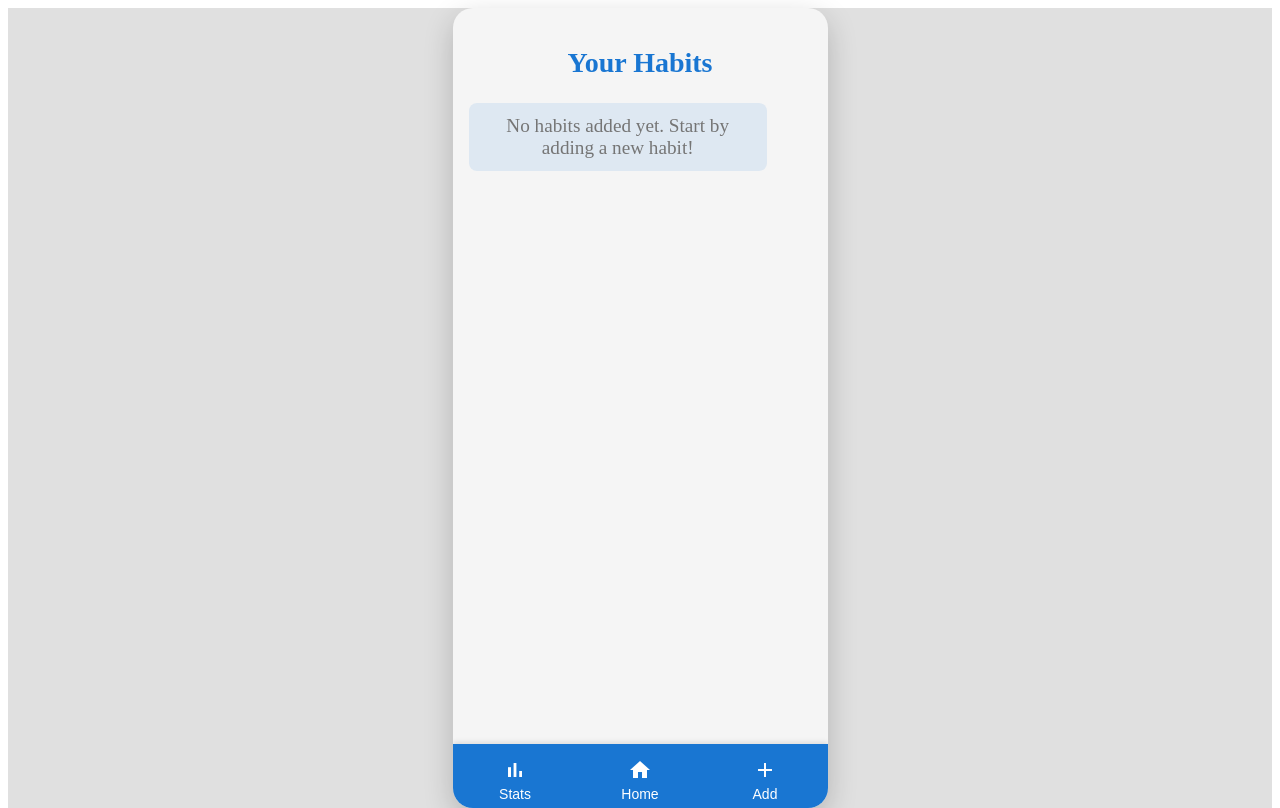
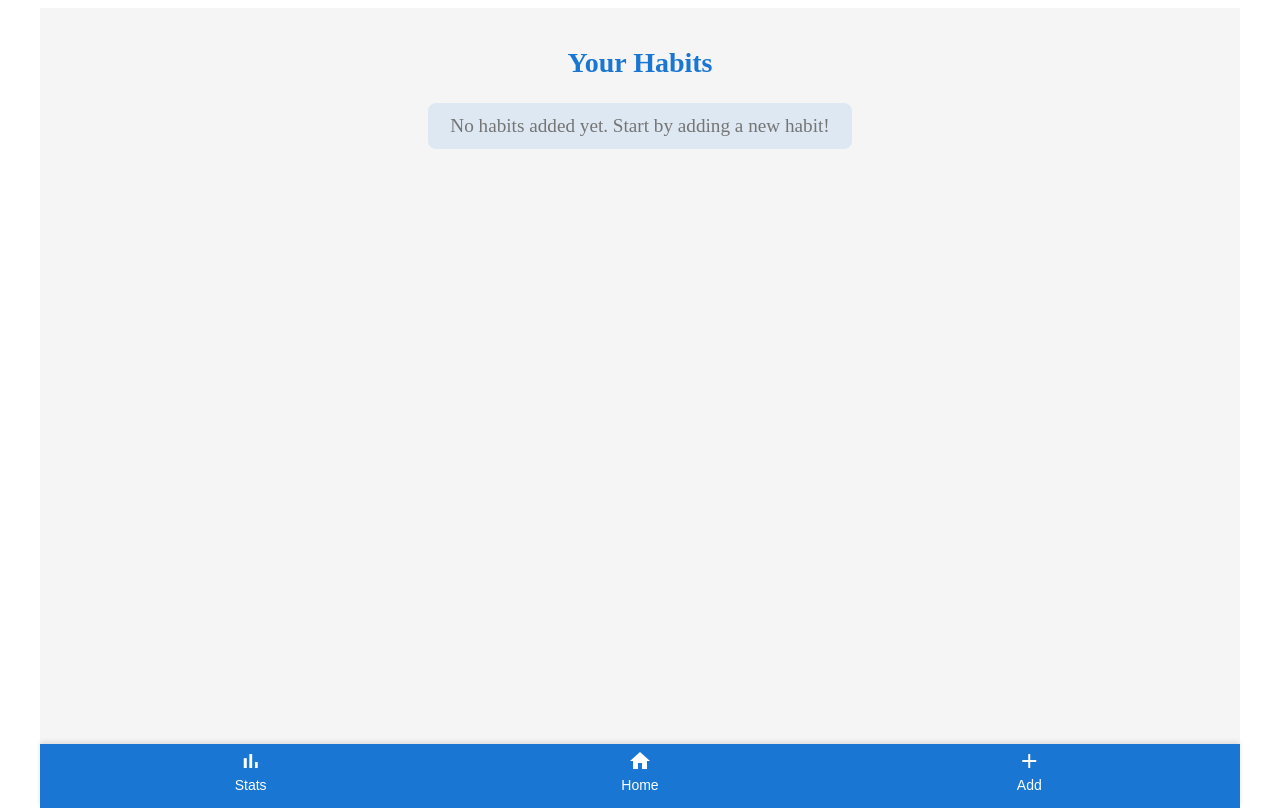
Before and after one commit to pranayteja-g/streakforge, an Angular app: page /home in a window 1280 px wide. Built offline with nearby package versions, Linux system fonts and the light colour scheme.

Commit message:
small changes to home component and app component

```diff
--- a/src/app/app.component.css
+++ b/src/app/app.component.css
@@ -1,54 +1,21 @@
-/* Center the app and give it a mobile-like size */
+/* Ensure the app container expands naturally */
 .app-container {
-  width: 375px;
-  /* Typical mobile width */
-  height: 812px;
-  /* Typical mobile height */
-  max-width: 100%;
-  max-height: 100vh;
+  width: 100%;
+  max-width: 1200px; /* Limit max width for better readability */
+  min-height: 100vh; /* Ensure it fills the screen */
   display: flex;
   flex-direction: column;
-  border-radius: 20px;
-  /* Rounded edges like a phone */
-  overflow: hidden;
-  box-shadow: 0 10px 30px rgba(0, 0, 0, 0.2);
-  /* Subtle shadow for depth */
   background: #f5f5f5;
-  position: relative;
+  position: relative; /* Key change: relative positioning */
+  margin: 0 auto; /* Center it on larger screens */
 }
 
-/* Center the app on larger screens */
-body {
-  display: flex;
-  justify-content: center;
-  align-items: center;
-  height: 100vh;
-  margin: 0;
-  background: #e0e0e0;
-  /* Light gray background */
-}
-
-/* Header (Fixed inside app-container)
-mat-toolbar {
-  height: 56px;
-  font-size: 1.25rem;
-  display: flex;
-  align-items: center;
-  justify-content: center;
-  background-color: #1976d2;
-  color: white;
-  z-index: 1000;
-} */
-
-/* Main Content */
+/* Ensure main content takes available space */
 main {
-  flex: 1;
+  flex: 1; /* Makes sure it stretches */
   overflow-y: auto;
-  /* Allow scrolling inside the mobile-sized app */
   padding: 16px;
-  /* Prevent content from hiding under the toolbar */
-  margin-bottom: 64px;
-  /* Prevent overlap with bottom navigation */
+  margin-bottom: 64px; /* Space for bottom navigation */
 }
 
 /* Bottom Navigation */
@@ -57,23 +24,18 @@ main {
   justify-content: space-between;
   align-items: center;
   background: #1976d2;
-  /* Material Design blue */
-  padding: 0.5rem 0;
   box-shadow: 0px -2px 5px rgba(0, 0, 0, 0.1);
   width: 100%;
   height: 64px;
-  position: absolute;
-  /* Keeps it inside .app-container */
+  padding-bottom: 10px;
+  position: absolute; /* Key change: Keeps it within .app-container */
   bottom: 0;
   left: 0;
-  padding-bottom: env(safe-area-inset-bottom, 16px);
-  /* Ensures space for system navigation buttons */
 }
 
 /* Bottom Navigation Buttons */
 .bottom-nav button {
   flex: 1;
-  /* Make buttons take equal space */
   display: flex;
   flex-direction: column;
   align-items: center;
@@ -90,17 +52,10 @@ main {
 
 .bottom-nav button:hover {
   background: rgba(255, 255, 255, 0.1);
-  /* Subtle hover effect */
 }
 
 .bottom-nav button:active {
   background: rgba(255, 255, 255, 0.2);
-}
-
-/* Highlight active button */
-.bottom-nav button.active {
-  background: rgba(255, 255, 255, 0.2);
-  border-radius: 8px;
 }
 
 /* Ensure icons are properly aligned */
--- a/src/app/component/home/home.component.css
+++ b/src/app/component/home/home.component.css
@@ -1,18 +1,36 @@
 /* Title Styling */
 h2 {
-  color: #1976d2; /* Consistent with navigation theme */
+  color: #1976d2;
+  /* Consistent with navigation theme */
   font-size: 1.75rem;
   font-weight: 600;
   margin-bottom: 16px;
   text-align: center;
 }
 
-/* Container Layout */
-.content {
-  display: flex;
-  flex-direction: column;
-  align-items: center;
+/* Habit List Container - Grid Layout */
+.habit-list {
+  display: grid;
+  gap: 16px;
+  justify-content: center;
+  width: 100%;
+  max-width: 1200px;
   padding: 16px;
+}
+
+/* Responsive Grid */
+@media (min-width: 600px) {
+  .habit-list {
+    grid-template-columns: repeat(auto-fit, minmax(300px, 1fr));
+    /* Dynamic grid */
+  }
+}
+
+@media (max-width: 599px) {
+  .habit-list {
+    grid-template-columns: 1fr;
+    /* Single column for mobile */
+  }
 }
 
 /* Habit Card Styling */
@@ -20,12 +38,6 @@ h2 {
   width: 100%;
   max-width: 400px;
   margin-bottom: 16px;
-}
-
-/* Progress Bar Styling */
-mat-progress-bar {
-  height: 6px;
-  border-radius: 4px;
 }
 
 /* Clickable Card */
@@ -36,7 +48,14 @@ mat-progress-bar {
 
 .clickable-card:hover {
   background: rgba(25, 118, 210, 0.1);
-  transform: scale(1.02); /* Slight pop effect on hover */
+  transform: scale(1.02);
+  /* Slight pop effect on hover */
+}
+
+/* Progress Bar Styling */
+mat-progress-bar {
+  height: 6px;
+  border-radius: 4px;
 }
 
 /* Fallback message when no habits are found */
@@ -45,9 +64,11 @@ mat-progress-bar {
   color: #757575;
   font-size: 1.2rem;
   font-weight: 500;
-  margin-top: 24px;
   background: rgba(25, 118, 210, 0.1);
   padding: 12px;
   border-radius: 8px;
   width: 80%;
+  max-width: 400px;
+  margin: 24px auto;
+  /* Centers horizontally */
 }
--- a/src/app/component/home/home.component.html
+++ b/src/app/component/home/home.component.html
@@ -2,7 +2,7 @@
   <h2>Your Habits</h2>
 
   <!-- Habit List -->
-  <div *ngIf="habits && habits.length > 0; else noHabits">
+  <div *ngIf="habits && habits.length > 0; else noHabits" class="habit-list">
     <mat-card *ngFor="let habit of habits" class="habit-card clickable-card" [routerLink]="'/habit/' + habit.id">
       <mat-card-header>
         <mat-card-title>
```
